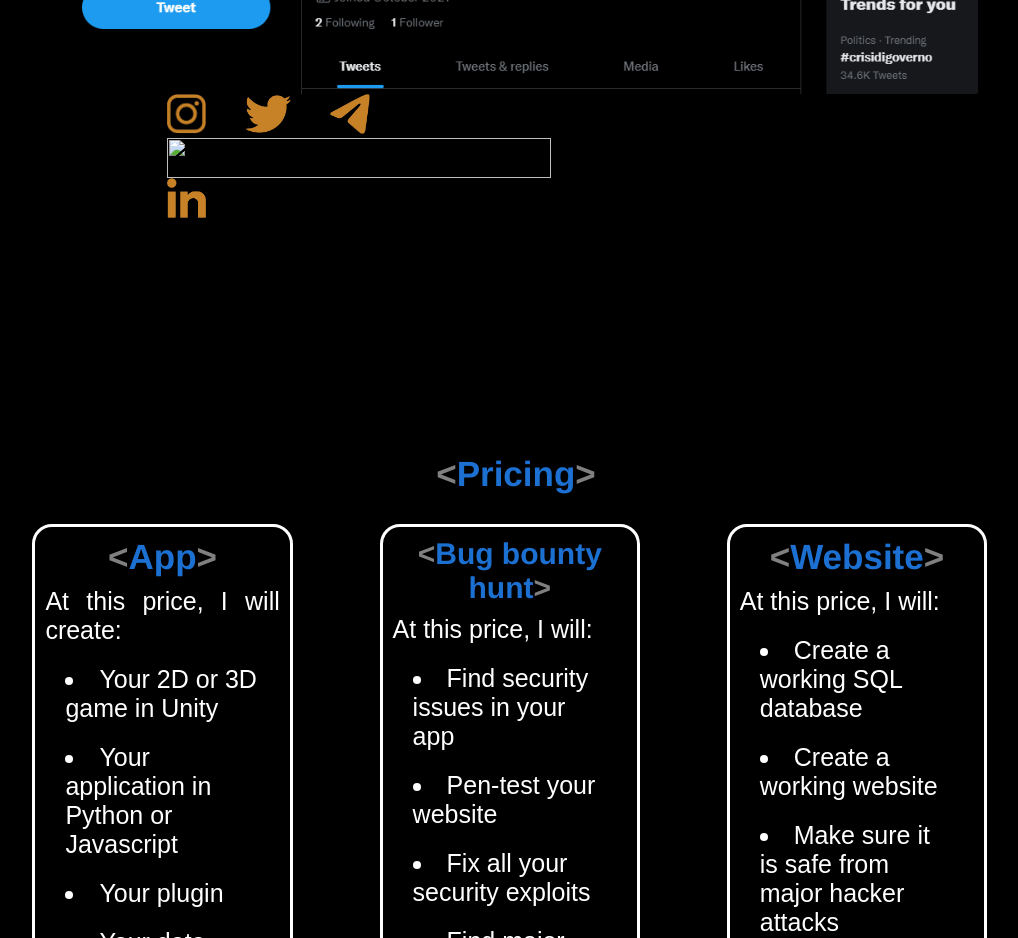
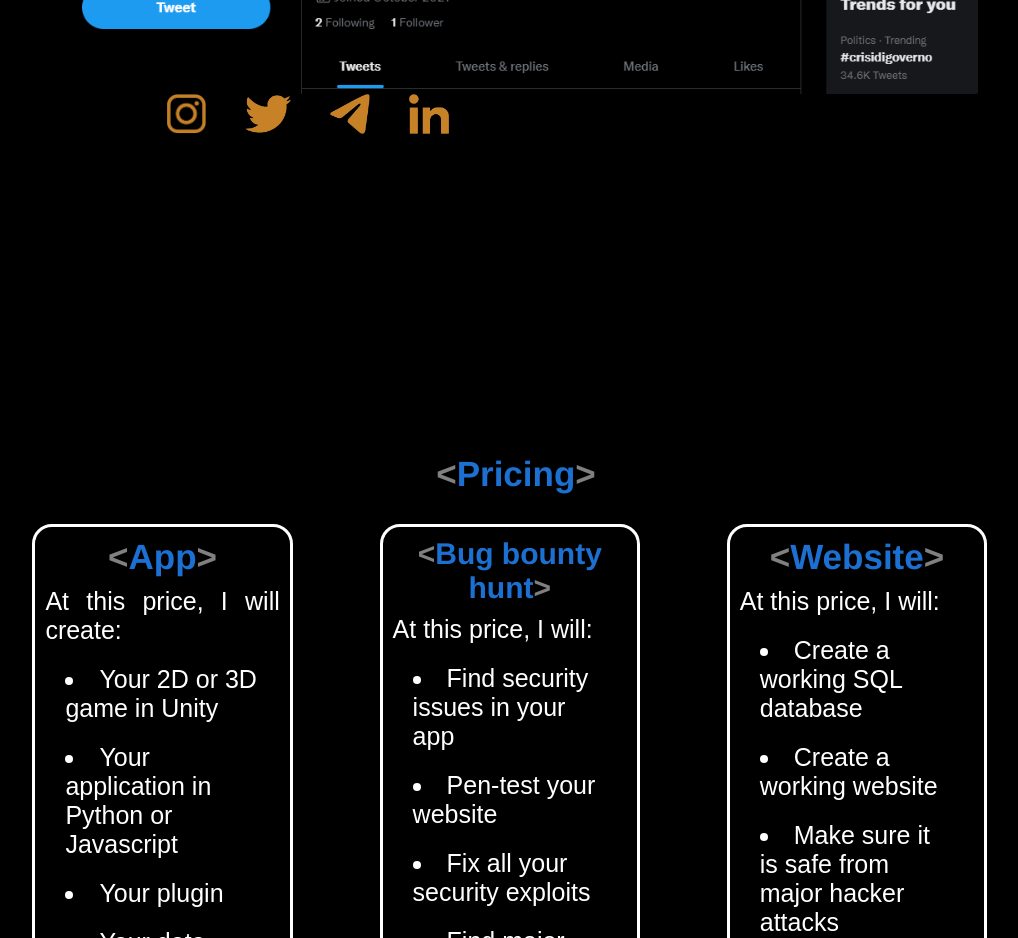
Before and after one commit to zSharpF1re/zSharpF1re.github.io, a plain HTML site: page index.html in a window 1280 px wide. Shown: the part 2740-3678 px from the top of the page, without its empty margins (124-1142 px from the left). Drawn offline with nearby package versions, Linux system fonts and the light colour scheme.

Commit message:
Update index.html

```diff
--- a/index.html
+++ b/index.html
@@ -334,8 +334,7 @@
                     <a href="https://www.instagram.com/zsharpfire_/" target="_blank"><img src="Instagram.png" class="icon" href=""></a>
                     <a href="https://twitter.com/zSharpFire" target="_blank"><img src="Twitter.png" class="icon" href=""></a>
                     <a href="https://t.me/+N8j9XOqCbpczNjdk" target="_blank"><img src="Telegram.png" class="icon" href=""></a>
-                    <a href="https://www.youtube.com/channel/UC_grMEIMbYmKBLNMb9Bt_tw/featured" target="_blank"><img src=Youtube.png" class="icon" href=""></a>
-                    <a href="" target="_blank"><img src="LinkedIn.png" class="icon" href=""></a>
+                   <a href="" target="_blank"><img src="LinkedIn.png" class="icon" href=""></a>
                 </div>
             </div>
             <div id="pricing"></div>
```
